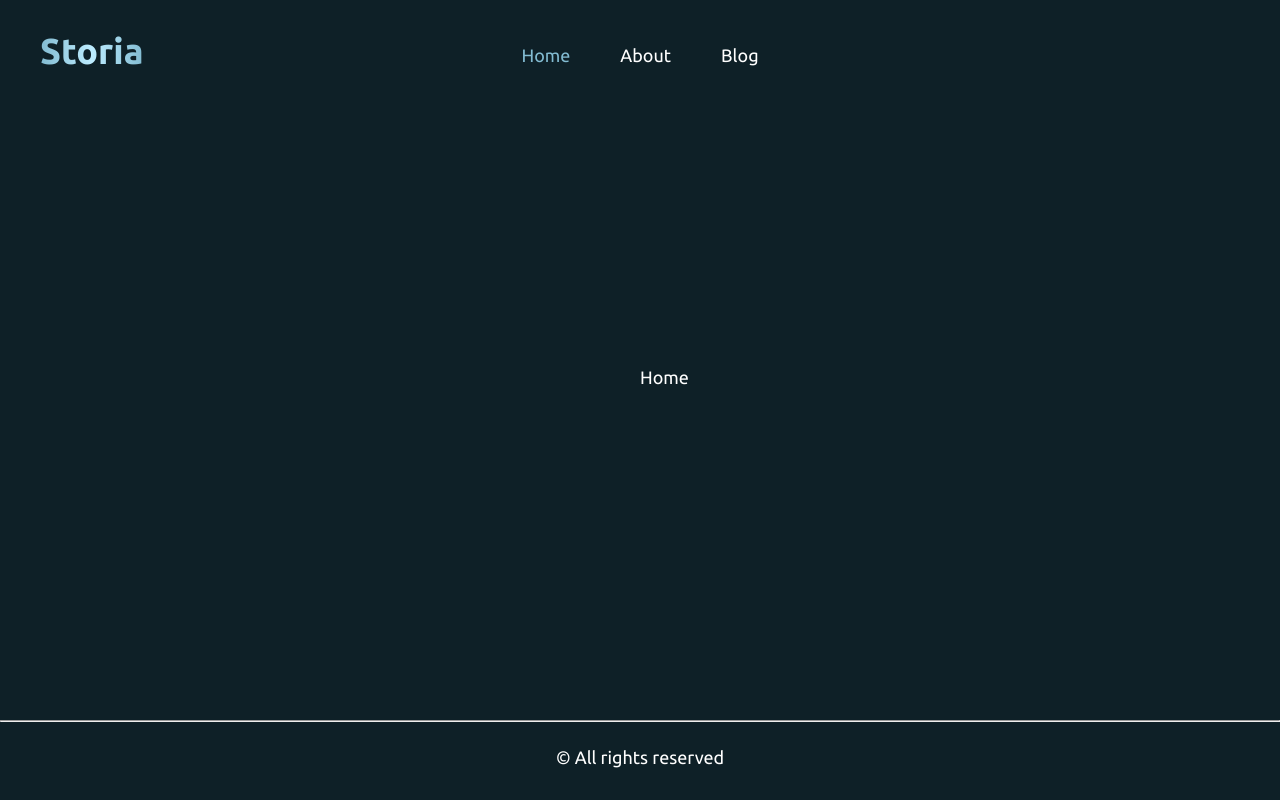
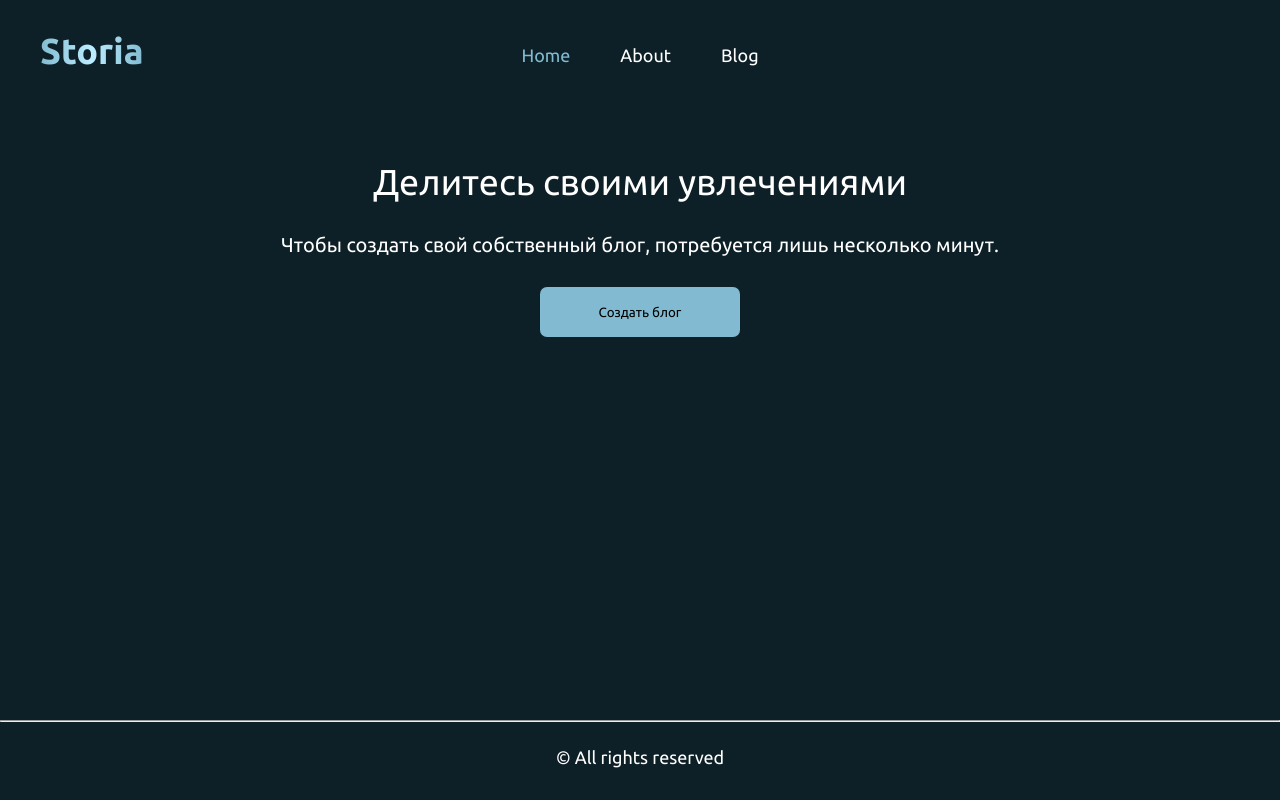
Before and after one commit to IDGayazov/blogapp, a React (Create React App) app: page / in a window 1280 px wide. Built offline with nearby package versions, Linux system fonts and the light colour scheme.

Commit message:
add main page text

```diff
--- /dev/null
+++ b/src/components/Button/index.style.ts
@@ -0,0 +1,9 @@
+import styled from '@emotion/styled';
+
+export const StyledButton = styled.button`
+    width: 200px;
+    height: 50px;
+    background-color: #82bbd1;
+    border-radius: 7px;
+    border: none;
+`;
--- /dev/null
+++ b/src/components/Button/index.tsx
@@ -0,0 +1,13 @@
+import React from 'react';
+
+import {StyledButton} from './index.style.ts';
+
+const Button = (props) => {
+    return (
+        <StyledButton>
+            {props.name}
+        </StyledButton>
+    );
+}
+
+export default Button;
--- /dev/null
+++ b/src/components/HomePageText/index.style.ts
@@ -0,0 +1,27 @@
+import styled from '@emotion/styled';
+
+export const StyledPageWrapper = styled.div`
+    min-width: 100%;
+    min-height: 70vh;
+
+    display: flex;
+    flex-direction: column;
+    align-items: center;
+`;
+
+export const StyledMain = styled.div`
+    width: 80%;
+    height: 100%;
+    color: white;
+    text-align: center;
+    padding: 50px;
+`;
+
+export const StyledText = styled.p`
+    font-size: 36px;
+`;
+
+export const StyledTextLess = styled.p`
+    padding: 30px;
+    font-size: 20px;
+`;
--- /dev/null
+++ b/src/components/HomePageText/index.tsx
@@ -0,0 +1,22 @@
+import React from 'react';
+import { StyledMain, StyledPageWrapper, StyledText, StyledTextLess } from './index.style.ts';
+
+import Button from '../Button/index.tsx';
+
+const HomePageText = () => {
+    return (
+            <StyledPageWrapper>
+                <StyledMain>
+                    <StyledText>
+                        Делитесь своими увлечениями
+                    </StyledText>
+                    <StyledTextLess>
+                        Чтобы создать свой собственный блог, потребуется лишь несколько минут.
+                    </StyledTextLess>
+                    <Button name="Создать блог"/>
+                </StyledMain>
+            </StyledPageWrapper>
+    );
+}
+
+export default HomePageText;
--- a/src/components/NavBar/index.tsx
+++ b/src/components/NavBar/index.tsx
@@ -1,9 +1,9 @@
 import React from "react";
-import { StyledUl, StyledLi, StyledLink } from "./index.style.ts";
+import { StyledUl, StyledLi, StyledLink, StyledNav } from "./index.style.ts";
 
 const NavBar = () => {
     return (
-        <nav>
+        <StyledNav>
             <StyledUl>
                 <StyledLi>
                     <StyledLink to="/">Home</StyledLink>
@@ -15,7 +15,7 @@ const NavBar = () => {
                     <StyledLink to="/blog">Blog</StyledLink>
                 </StyledLi>
             </StyledUl>
-        </nav>
+        </StyledNav>
     );
 }
 
--- a/src/pages/Home.tsx
+++ b/src/pages/Home.tsx
@@ -1,13 +1,10 @@
 import React from 'react';
+import HomePageText from '../components/HomePageText/index.tsx';
 
 const Home = () => {
-    const styled = {
-        'marginLeft': '50%',
-        'marginTop': '20%',
-    }
 
     return (
-        <div style={styled}>Home</div>
+        <HomePageText/>
     );
 }
 
```
